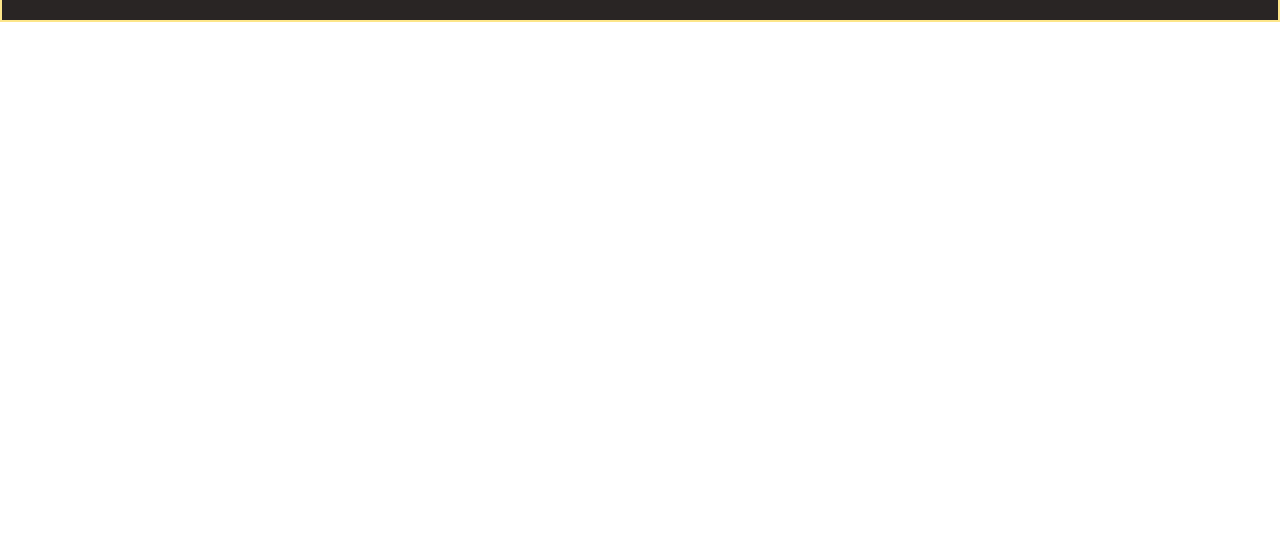
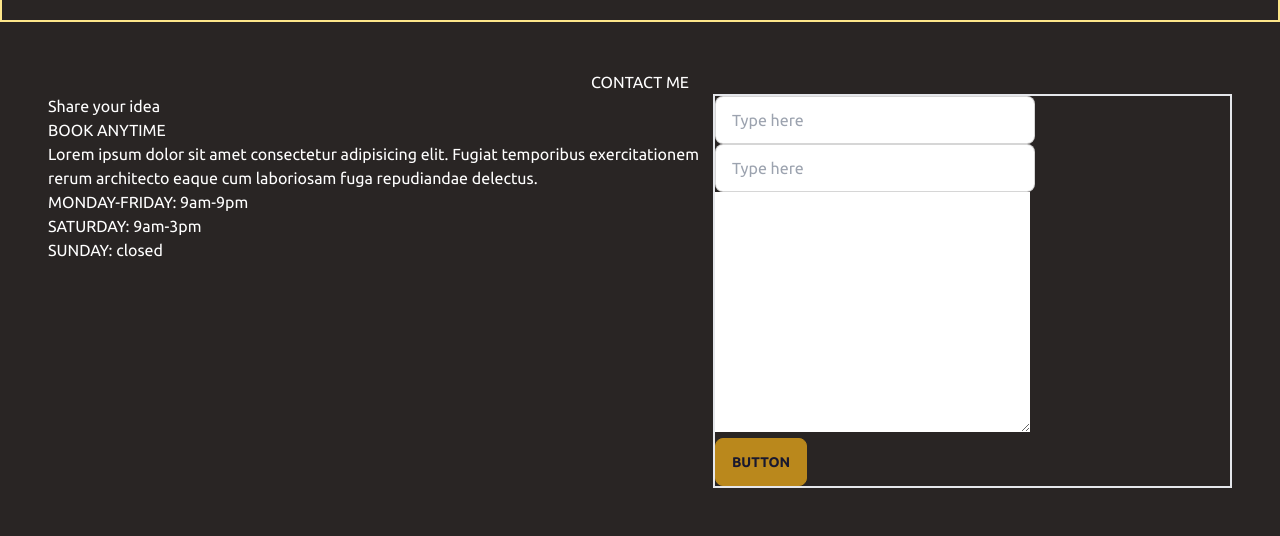
Before and after one commit to brianf4/lovestruck-inks, a plain HTML site: page src/index.html in a window 1280 px wide. Shown: the part 1554-2090 px from the top of the page. Before the commit the page ends 1576 px from the top, so only its background shows below. Drawn offline with Linux system fonts and the light colour scheme.

Commit message:
html is written for the contact section

```diff
--- a/src/index.html
+++ b/src/index.html
@@ -41,8 +41,8 @@
                 <p class="text-white text-xl py-4">Lorem ipsum dolor sit amet consectetur adipisicing elit. Eaque aperiam architecto optio. Minus magnam ab delectus laborum at voluptatem ut. Fugiat placeat quos sint, voluptatem libero natus neque impedit debitis. </p>
             </blockquote>
         </fieldset>
-        <section class="w-2/5 border-2 border-white">
-            <div class="">
+        <section class="w-2/5 flex items-end justify-center">
+            <div class="text-white text-4xl">
                 <i class="fa-brands fa-instagram"></i>
                 <i class="fa-brands fa-square-facebook"></i>
             </div>
@@ -94,8 +94,41 @@
             </div>
         </div>
     </section>
-    <section></section>
-    <footer></footer>
+    <section>
+
+    </section>
+    <footer class="text-white p-12">
+        <h3 class="text-center">CONTACT ME</h3>
+        <section class="flex">
+            <section>
+            <span class="block">Share your idea</span>
+            <h4>BOOK ANYTIME</h4>
+            <p>Lorem ipsum dolor sit amet consectetur adipisicing elit. Fugiat temporibus exercitationem rerum architecto eaque cum laboriosam fuga repudiandae delectus.</p>
+            <div>
+                <span>MONDAY-FRIDAY:</span>
+                <span>9am-9pm</span>
+            </div>
+            <div>
+                <span>SATURDAY:</span>
+                <span>9am-3pm</span>
+            </div>
+            <div>
+                <span>SUNDAY:</span>
+                <span>closed</span>
+            </div>
+            </section>
+            <section class="border-2">
+            <form action="">
+                <fieldset>
+                    <input type="text" placeholder="Type here" class="input input-bordered w-full max-w-xs" />
+                    <input type="text" placeholder="Type here" class="input input-bordered w-full max-w-xs" />
+                    <textarea name="" id="" cols="30" rows="10"></textarea>
+                    <button class="btn btn-active btn-primary block" type="submit">Button</button>
+                </fieldset>
+            </form>
+            </section>
+        </section>
+    </footer>
 
 </body>
 </html>
```
Also changed, not shown: dist/output.css.
